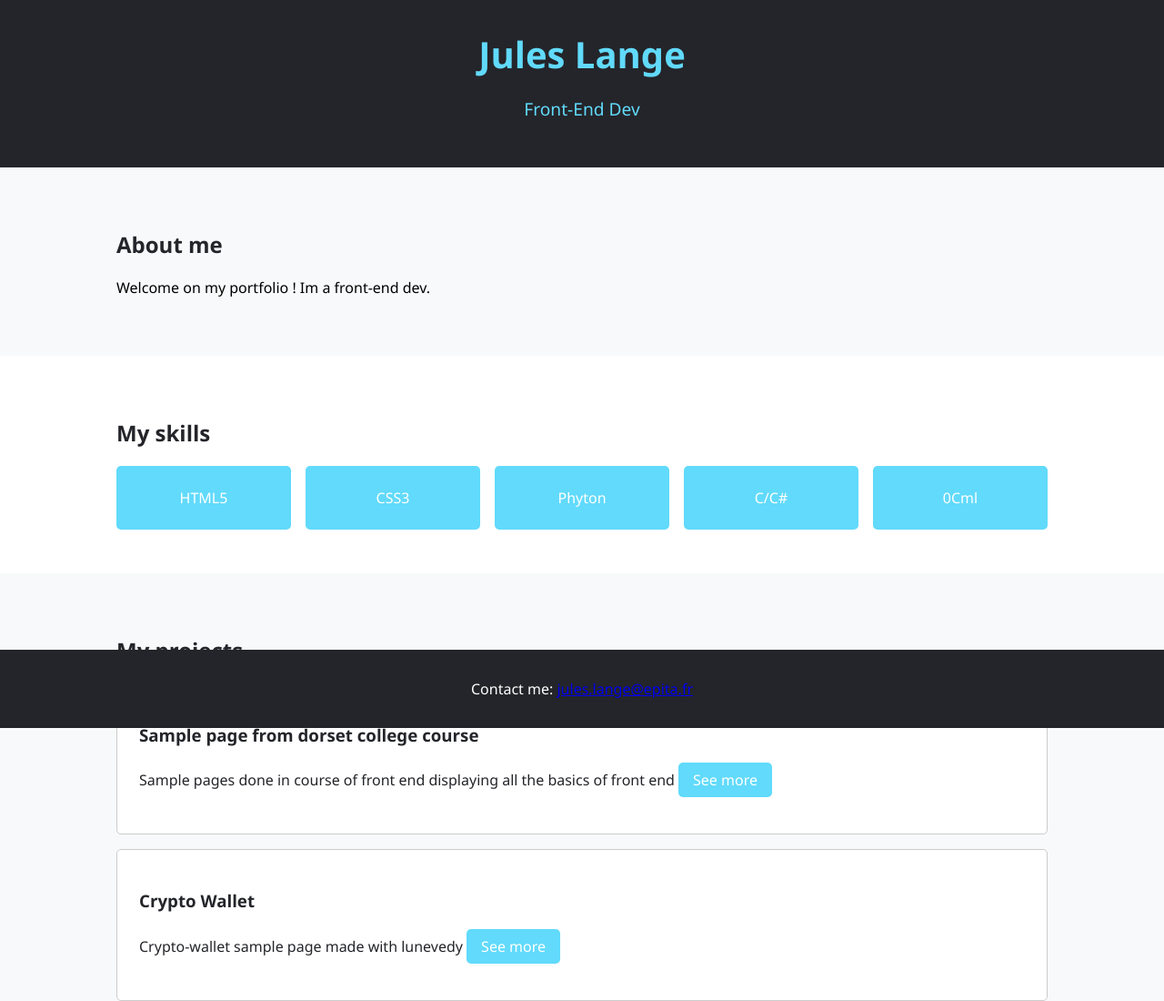
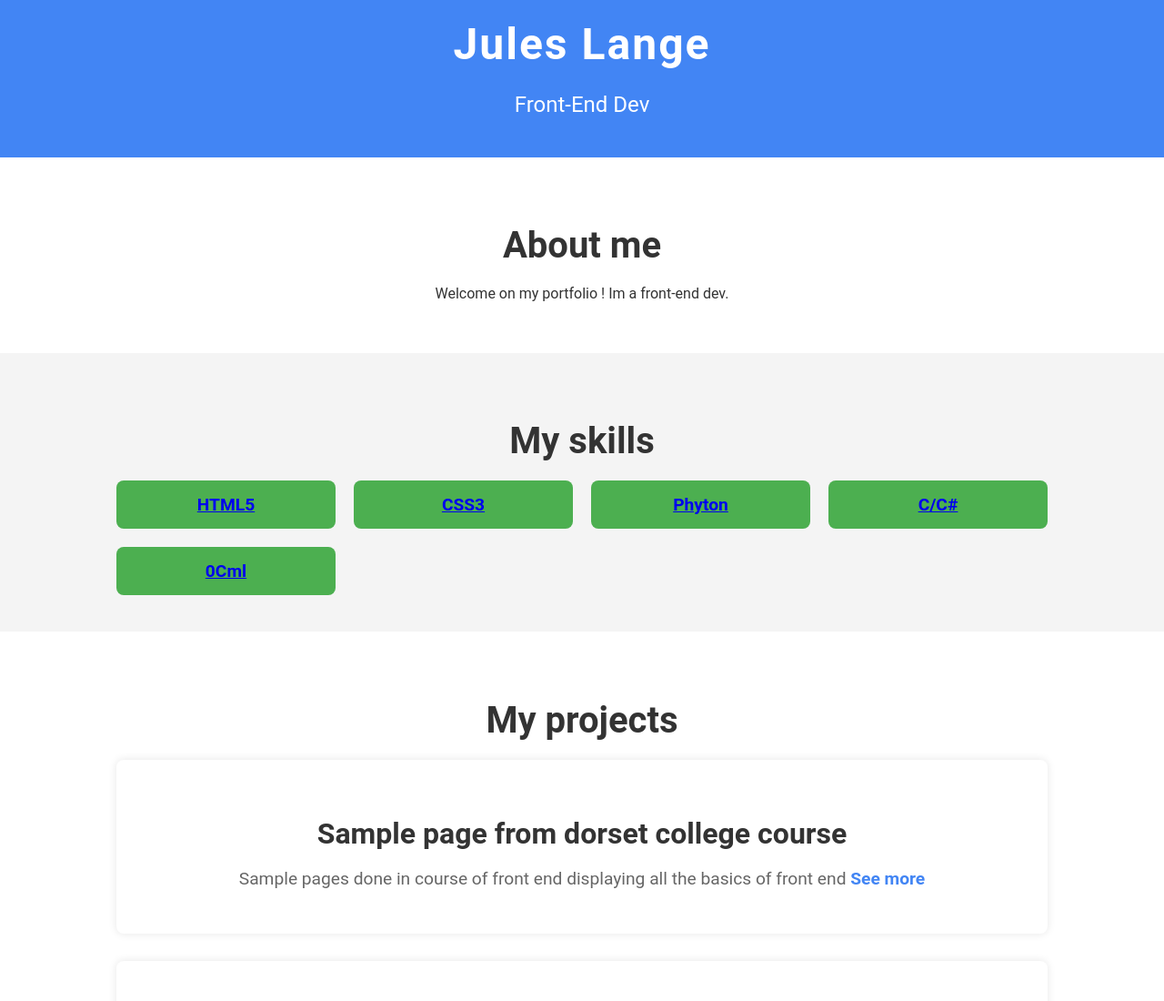
Before and after one commit to L9DJULO/L9DJULO.github.io, a plain HTML site: page test.html in a window 1280 px wide. Shown: the top 1100 px of the page at 91% size. Drawn offline with Linux system fonts and the light colour scheme.

Commit message:
c deja mieux en vria

```diff
--- a/assets/css/styles.css
+++ b/assets/css/styles.css
@@ -1,7 +1,9 @@
 body {
-    font-family: 'Segoe UI', Tahoma, Geneva, Verdana, sans-serif;
+    font-family: 'Roboto', sans-serif;
     margin: 0;
     padding: 0;
+    background-color: #f4f4f4;
+    color: #333;
 }
 
 .container {
@@ -10,78 +12,103 @@ body {
 }
 
 header {
-    background-color: #24252A;
-    color: #61dafb;
-    padding: 2em 0;
+    background-color: #4285f4;
+    color: #fff;
+    padding: 20px 0;
     text-align: center;
 }
 
 header h1 {
     margin: 0;
-    font-size: 2.5em;
+    font-size: 3em;
+    font-weight: 700;
+    letter-spacing: 2px;
 }
 
 header p {
-    font-size: 1.2em;
+    font-size: 1.5em;
+    font-weight: 400;
 }
 
 section {
-    padding: 3em 0;
+    padding: 40px 0;
+    text-align: center;
 }
 
 .bg-light {
-    background-color: #f8f9fa;
+    background-color: #fff;
 }
 
 h2 {
-    color: #24252A;
+    font-size: 2.5em;
+    font-weight: 700;
+    color: #333;
+    margin-bottom: 20px;
 }
 
 .skills-grid {
     display: grid;
-    grid-template-columns: repeat(auto-fit, minmax(150px, 1fr));
-    gap: 1em;
+    grid-template-columns: repeat(auto-fit, minmax(200px, 1fr));
+    gap: 20px;
+    justify-content: center;
 }
 
 .skill {
-    background-color: #61dafb;
+    background-color: #4CAF50;
     color: #fff;
-    padding: 1em;
-    text-align: center;
-    border-radius: 5px;
+    padding: 15px 30px;
+    border-radius: 8px;
+    font-size: 1.2em;
+    font-weight: 700;
+    text-decoration: none;
+    transition: background-color 0.3s ease;
+}
+
+.skill:hover {
+    background-color: #45a049;
 }
 
 .project {
     background-color: #fff;
-    color: #24252A;
-    border: 1px solid #ccc;
-    padding: 1.5em;
-    border-radius: 5px;
-    margin-bottom: 1em;
+    color: #333;
+    border-radius: 8px;
+    box-shadow: 0 0 10px rgba(0, 0, 0, 0.1);
+    padding: 30px;
+    margin-bottom: 30px;
+    transition: transform 0.3s ease;
+}
+
+.project:hover {
+    transform: translateY(-5px);
+}
+
+.project h3 {
+    font-size: 2em;
+    font-weight: 700;
+    margin-bottom: 15px;
+    color: #333;
+}
+
+.project p {
+    font-size: 1.2em;
+    font-weight: 400;
+    color: #666;
+}
+
+.project a {
+    color: #4285f4;
+    text-decoration: none;
+    font-weight: 700;
+    transition: color 0.3s ease;
+}
+
+.project a:hover {
+    color: #3367d6;
 }
 
 footer {
-    background-color: #24252A;
+    background-color: #333;
     color: #fff;
-    padding: 1em 0;
+    padding: 20px 0;
     text-align: center;
-    position: fixed;
-    bottom: 0;
-    width: 100%;
 }
-
-.skill a,
-.project a {
-    display: inline-block;
-    text-decoration: none;
-    color: #fff;
-    background-color: #61dafb;
-    padding: 0.5em 1em;
-    border-radius: 5px;
-    transition: background-color 0.3s ease;
-}
-
-.skill a:hover,
-.project a:hover {
-    background-color: #4fa3d1;
-}
```
